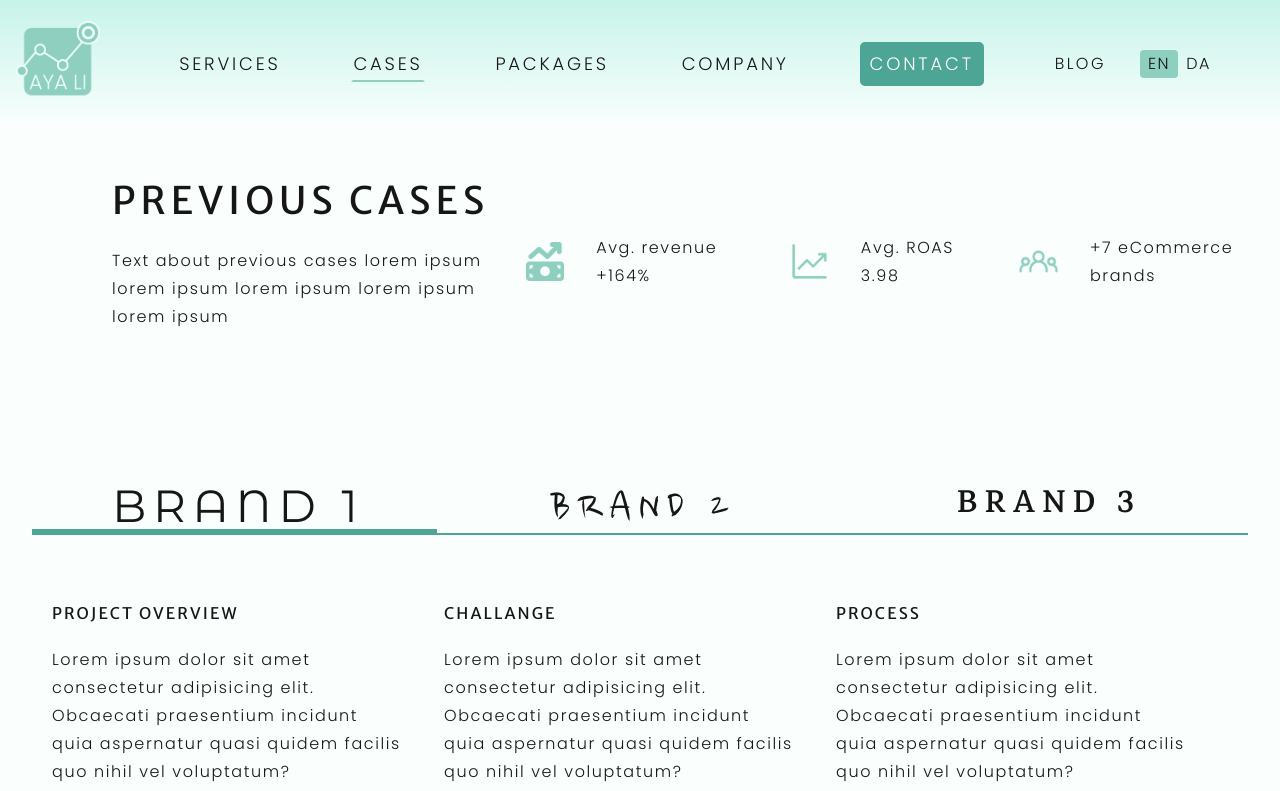
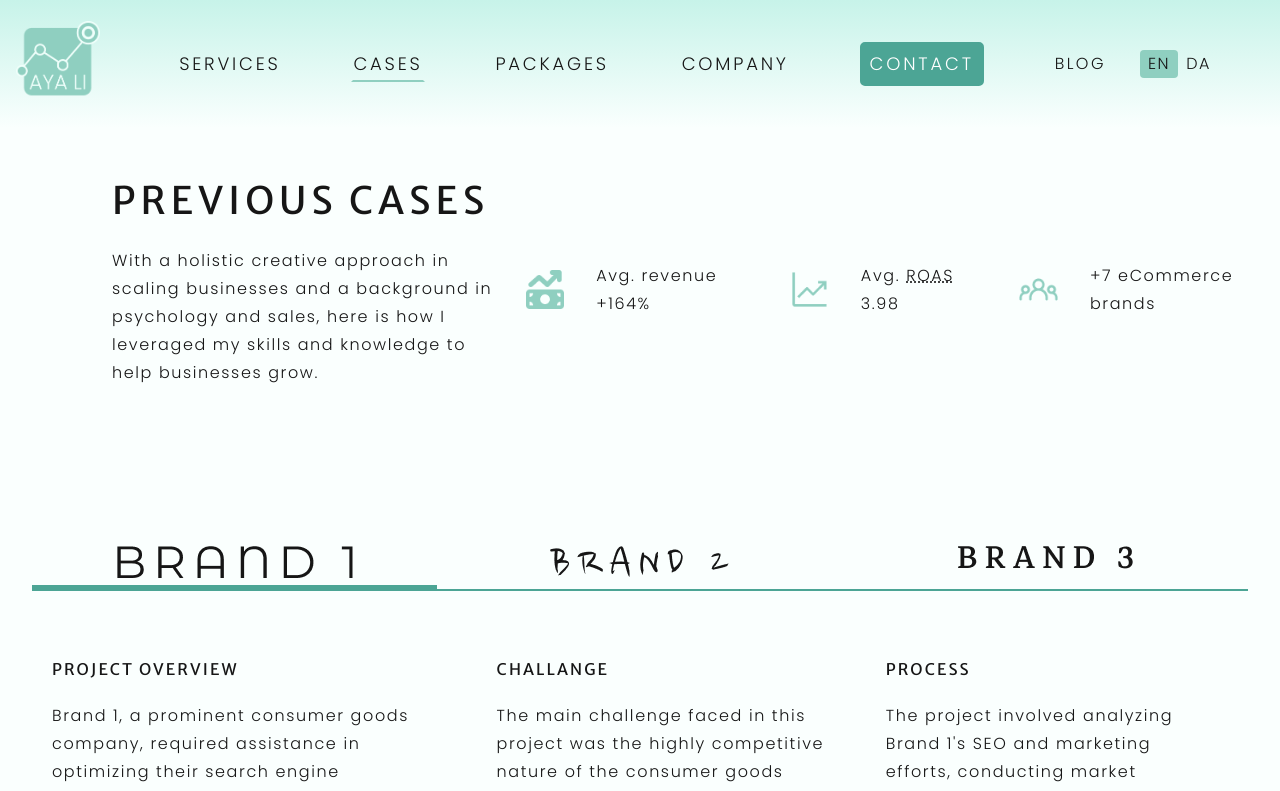
Before and after one commit to ThordurTh/ayali, a Next.js app: page /cases in a window 1280 px wide. Shown: the top 791 px of the page. Built offline with nearby package versions, Linux system fonts and the light colour scheme.

Commit message:
cases mobiel and responsive fixes

```diff
--- a/components/Tabs.js
+++ b/components/Tabs.js
@@ -1,128 +1,149 @@
-import { useState } from "react";
-import brand1 from "../assets/BRAND1.png"
-import brand2 from "../assets/BRAND2.png"
-import brand3 from "../assets/BRAND3.png"
+import { useState, useRef } from "react";
+import brand1 from "../assets/BRAND1.png";
+import brand2 from "../assets/BRAND2.png";
+import brand3 from "../assets/BRAND3.png";
 import Image from "next/image";
 
 function Tabs() {
   const [toggleState, setToggleState] = useState(1);
+  const [activeIndexes, setActiveIndexes] = useState([]);
 
   const toggleTab = (index) => {
     setToggleState(index);
   };
+  const handleClick = (index) => {
+    if (activeIndexes.includes(index)) {
+      setActiveIndexes(activeIndexes.filter((i) => i !== index));
+    } else {
+      setActiveIndexes([...activeIndexes, index]);
+    }
+  };
+
+  const tabs = [
+    {
+      id: 1,
+      imgSrc: brand1,
+      p1: "Brand 1, a prominent consumer goods company, required assistance in optimizing their search engine optimization and marketing strategies. The project aimed to enhance Brand 1's online visibility, drive organic traffic, and improve their overall marketing performance. Through strategic SEO tactics and targeted marketing initiatives, the objective was to elevate Brand 1's online presence and expand their market reach.",
+      p2: "The main challenge faced in this project was the highly competitive nature of the consumer goods industry. Brand 1 needed to overcome the fierce competition and stand out in a saturated market. The task was to develop innovative and effective SEO and marketing strategies that would not only drive organic traffic but also differentiate Brand 1 from its competitors.",
+      p3: "The project involved analyzing Brand 1's SEO and marketing efforts, conducting market research, and studying competitors. A tailored strategy was developed, focusing on keyword optimization, content creation, and targeted campaigns. Continuous monitoring and optimization ensured effectiveness throughout the project.",
+    },
+    {
+      id: 2,
+      imgSrc: brand2,
+      p1: "Brand 2, a technology company, underwent a digital transformation to modernize their online presence and enhance customer experiences. The project focused on revamping their website, optimizing the e-commerce platform, and improving digital touchpoints. The goal was to establish a strong digital presence and solidify Brand 2's industry leadership.",
+      p2: "The main challenge in this project was navigating the rapidly evolving landscape of the technology sector. Brand 2 needed to adapt to ever-changing customer expectations and stay ahead of emerging industry trends. The task was to implement a comprehensive digital transformation that aligned with Brand 2's vision while overcoming potential operational and technical hurdles.",
+      p3: "The project involved assessing Brand 2's digital landscape and customer needs, followed by strategic planning and implementation of digital transformation initiatives. This included website revamp, e-commerce optimization, and digital touchpoint enhancements. Continuous monitoring and adjustments ensured a successful transformation for Brand 2.",
+    },
+    {
+      id: 3,
+      imgSrc: brand3,
+      p1: "Brand 3, a retail company, pursued a digital innovation project to enhance their social media presence and optimize their e-commerce platform. The goal was to drive business growth and establish Brand 3 as a leader in the competitive market.",
+      p2: "The primary challenge in this project was overcoming the competitive landscape of the retail industry. Brand 3 needed to differentiate themselves from competitors and stand out in the crowded digital space. The task was to develop effective social media strategies and optimize the e-commerce platform to attract and retain customers amidst fierce competition.",
+      p3: "The project involved analyzing Brand 3's social media presence and e-commerce platform, followed by strategic planning and implementation to enhance both areas. The focus was on improving social media strategies and optimizing the e-commerce platform for maximum impact and growth.",
+    },
+  ];
 
   return (
+    <>
       <div className="tabs-container">
         <div className="bloc-tabs">
-
-        <div className={toggleState === 1 ? "tabs active-tabs" : "tabs"}
-        onClick={() => toggleTab(1)}>
-        <Image src={brand1} alt="brand1 icon"/>
+          {tabs.map((tab) => (
+            <div
+              key={tab.id}
+              className={toggleState === tab.id ? "tabs active-tabs" : "tabs"}
+              onClick={() => toggleTab(tab.id)}
+            >
+              <Image src={tab.imgSrc} alt={`brand${tab.id} icon`} />
             </div>
-
-        <div className={toggleState === 2 ? "tabs active-tabs" : "tabs"}
-        onClick={() => toggleTab(2)}>
-        <Image src={brand2} alt="brand2 icon"/>
-        </div>
-
-        <div className={toggleState === 3 ? "tabs active-tabs" : "tabs"}
-        onClick={() => toggleTab(3)}>
-        <Image src={brand3} alt="brand3 icon"/>
-        </div>
+          ))}
         </div>
 
         <div className="content-tabs">
+          {tabs.map((tab) => (
             <div
-          className={toggleState === 1 ? "content  active-content" : "content"}
+              key={tab.id}
+              className={
+                toggleState === tab.id ? "content  active-content" : "content"
+              }
             >
               <div className="individual-content">
                 <h4>Project Overview</h4>
-          <p>
-            Lorem ipsum dolor sit amet consectetur adipisicing elit. Obcaecati
-            praesentium incidunt quia aspernatur quasi quidem facilis quo nihil
-            vel voluptatum?
-          </p>
+                <p>{tab.p1}</p>
               </div>
 
               <div className="individual-content">
                 <h4>Challange</h4>
-          <p>
-            Lorem ipsum dolor sit amet consectetur adipisicing elit. Obcaecati
-            praesentium incidunt quia aspernatur quasi quidem facilis quo nihil
-            vel voluptatum?
-          </p>
+                <p>{tab.p2}</p>
               </div>
               <div className="individual-content">
                 <h4>Process</h4>
-          <p>
-            Lorem ipsum dolor sit amet consectetur adipisicing elit. Obcaecati
-            praesentium incidunt quia aspernatur quasi quidem facilis quo nihil
-            vel voluptatum?
-          </p>
+                <p>{tab.p3}</p>
               </div>
+            </div>
+          ))}
+        </div>
+      </div>
+      <section className="accordion_cases">
+        <ul>
+          {tabs.map((tab) => (
+            <li key={tab.id}>
+              <div
+                id={tab.id}
+                className="brand_logo"
+                onClick={() => handleClick(tab.id)}
+              >
+                <Image src={tab.imgSrc} alt={`brand${tab.id} icon`} />
+                <svg
+                  xmlns="http://www.w3.org/2000/svg"
+                  width="32"
+                  height="32"
+                  fill="currentColor"
+                  // className="bi bi-chevron-down"
+                  className={
+                    activeIndexes.includes(tab.id)
+                      ? "bi bi-chevron-down arrow_flip"
+                      : "bi bi-chevron-down"
+                  }
+                  viewBox="0 0 16 16"
+                >
+                  <path
+                    fillRule="evenodd"
+                    d="M1.646 4.646a.5.5 0 0 1 .708 0L8 10.293l5.646-5.647a.5.5 0 0 1 .708.708l-6 6a.5.5 0 0 1-.708 0l-6-6a.5.5 0 0 1 0-.708z"
+                  />
+                </svg>
               </div>
 
               <div
-          className={toggleState === 2 ? "content  active-content" : "content"}
+                className={
+                  activeIndexes.includes(tab.id)
+                    ? "case_description show"
+                    : "case_description"
+                }
+                // className={
+                //   toggleBrand === tab.id
+                //     ? "case_description show"
+                //     : "case_description"
+                // }
               >
                 <div className="individual-content">
                   <h4>Project Overview</h4>
-          <p>
-            Lorem ipsum dolor sit amet consectetur adipisicing elit. Obcaecati
-            praesentium incidunt quia aspernatur quasi quidem facilis quo nihil
-            vel voluptatum?
-          </p>
+                  <p>{tab.p1}</p>
                 </div>
 
                 <div className="individual-content">
                   <h4>Challange</h4>
-          <p>
-            Lorem ipsum dolor sit amet consectetur adipisicing elit. Obcaecati
-            praesentium incidunt quia aspernatur quasi quidem facilis quo nihil
-            vel voluptatum?
-          </p>
+                  <p>{tab.p2}</p>
                 </div>
                 <div className="individual-content">
                   <h4>Process</h4>
-          <p>
-            Lorem ipsum dolor sit amet consectetur adipisicing elit. Obcaecati
-            praesentium incidunt quia aspernatur quasi quidem facilis quo nihil
-            vel voluptatum?
-          </p>
+                  <p>{tab.p3}</p>
                 </div>
               </div>
-
-        <div
-          className={toggleState === 3 ? "content  active-content" : "content"}
-        >
-          <div className="individual-content">
-          <h4>Project Overview</h4>
-          <p>
-            Lorem ipsum dolor sit amet consectetur adipisicing elit. Obcaecati
-            praesentium incidunt quia aspernatur quasi quidem facilis quo nihil
-            vel voluptatum?
-          </p>
-          </div>
-
-          <div className="individual-content">
-          <h4>Challange</h4>
-          <p>
-            Lorem ipsum dolor sit amet consectetur adipisicing elit. Obcaecati
-            praesentium incidunt quia aspernatur quasi quidem facilis quo nihil
-            vel voluptatum?
-          </p>
-          </div>
-          <div className="individual-content">
-          <h4>Process</h4>
-          <p>
-            Lorem ipsum dolor sit amet consectetur adipisicing elit. Obcaecati
-            praesentium incidunt quia aspernatur quasi quidem facilis quo nihil
-            vel voluptatum?
-          </p>
-          </div>
-        </div>
-      </div>
-    </div>
+            </li>
+          ))}
+        </ul>
+      </section>
+    </>
   );
 }
 
--- a/pages/cases.js
+++ b/pages/cases.js
@@ -1,10 +1,10 @@
 import React from "react";
 import Head from "next/head";
 import FooterNav from "@components/FooterNav";
-import Tabs from "@components/Tabs"
-import chart from "../assets/chart-up.png"
-import money from "../assets/money.png"
-import brands from "../assets/brands.png"
+import Tabs from "@components/Tabs";
+import chart from "../assets/chart-up.png";
+import money from "../assets/money.png";
+import brands from "../assets/brands.png";
 import Image from "next/image";
 
 function cases() {
@@ -24,16 +24,20 @@ function cases() {
         <div className="previous-cases-text">
           <h1>PREVIOUS CASES</h1>
           <p>
-          Text about previous cases lorem ipsum lorem ipsum lorem ipsum lorem
-          ipsum lorem ipsum
+            With a holistic creative approach in scaling businesses and a
+            background in psychology and sales, here is how I leveraged my
+            skills and knowledge to help businesses grow.
           </p>
         </div>
         <div className="previous-cases-graphics">
-          <div><Image src={money} width={48} height={48} alt="money icon" />
+          <div>
+            <Image src={money} width={48} height={48} alt="money icon" />
             <p>Avg. revenue +164% </p>
           </div>
           <div>
-          <p>Avg. ROAS 3.98</p>
+            <p>
+              Avg. <abbr title="Return on ad spend">ROAS</abbr> 3.98
+            </p>
             <Image src={chart} width={48} height={48} alt="chart icon" />
           </div>
           <div>
@@ -42,7 +46,7 @@ function cases() {
           </div>
         </div>
       </div>
-      <Tabs/>
+      <Tabs />
       <FooterNav currentPage={currentPage}></FooterNav>
     </>
   );
--- a/styles/blog.scss
+++ b/styles/blog.scss
@@ -1,4 +1,4 @@
-.blog-page-wrapper{
+.blog-page-wrapper {
   display: grid;
   grid-template-columns: 1fr;
   grid-template-rows: auto;
@@ -7,68 +7,66 @@
   padding: 1rem;
   gap: 1rem;
   margin-top: 1rem;
-    h1{
+  h1 {
     text-align: center;
-
   }
 }
 
-.blog-cards-container{
+.blog-cards-container {
   list-style-type: none;
   display: flex;
   flex-wrap: wrap;
   gap: 2rem;
   margin-bottom: 2rem;
   justify-content: center;
-    li:hover{
+  li:hover {
     transition: 0.3s ease-in-out;
-        box-shadow: 4px 4px 4px 4px rgba(0, 0, 0, 0.20);
+    box-shadow: 4px 4px 4px 4px rgba(0, 0, 0, 0.2);
   }
-    li{
+  li {
     box-shadow: 0px 4px 4px rgba(0, 0, 0, 0.25);
     background-color: var(--teal5);
     width: 340px;
     border-radius: 10px;
-
   }
 }
 
-.blog-posts-page-container{
+.blog-posts-page-container {
   display: flex;
   flex-direction: column;
   gap: 2rem;
+  padding-bottom: 4rem;
 }
 
-.blog-posts-page-hero-container{
+.blog-posts-page-hero-container {
   background-color: var(--teal1);
   height: 400px;
   display: flex;
   align-items: flex-end;
-    h2{
+  h2 {
     padding-left: 1rem;
     margin-top: 0rem;
   }
 }
 
 @media screen and (min-width: 1080px) {
-        .blog-page-wrapper{
+  .blog-page-wrapper {
     margin-top: 2rem;
-            .blog-cards-container{
+    .blog-cards-container {
       justify-content: flex-start;
     }
-            h1{
+    h1 {
       text-align: left;
       margin-bottom: 2rem;
     }
   }
-        .blog-posts-page-container{
+  .blog-posts-page-container {
     max-width: 1160px;
     margin: auto;
-            .blog-posts-page-hero-container{
+    .blog-posts-page-hero-container {
       height: 600px;
       box-shadow: -5px -5px 10px rgba(0, 0, 0, 0.32),
-                            5px -5px 10px rgba(0, 0, 0, 0.32),
-                            -5px 5px 10px rgba(0, 0, 0, 0.32),
+        5px -5px 10px rgba(0, 0, 0, 0.32), -5px 5px 10px rgba(0, 0, 0, 0.32),
         5px 5px 10px rgba(0, 0, 0, 0.32);
     }
   }
--- a/styles/cases.scss
+++ b/styles/cases.scss
@@ -1,9 +1,82 @@
+.accordion_cases {
+  margin: 0 5%;
+  padding: 3rem 0;
+  ul {
+    list-style: none;
+    display: flex;
+    flex-direction: column;
+    gap: 2rem;
+    .brand_logo {
+      display: flex;
+      justify-content: space-between;
+      width: 100%;
+      border-bottom: 2px solid var(--teal2);
+      padding-bottom: 0.5rem;
+      cursor: pointer;
+    }
+    .case_description {
+      display: none;
+    }
+    .show {
+      display: flex;
+      flex-direction: column;
+    }
+    .bi-chevron-down {
+      transition: transform 0.3s;
+    }
+    .arrow_flip {
+      transform: rotate(180deg);
+      transition: transform 0.3s;
+    }
+  }
+}
+
+.tabs-container {
+  visibility: hidden;
+  height: 0px;
+  overflow: hidden;
+}
+
+.previous-cases-hero {
+  margin: 3rem 1rem 1rem 1rem;
+  display: grid;
+  gap: 2rem;
+}
+.previous-cases-text {
+  display: flex;
+  text-align: center;
+  flex-direction: column;
+  h1 {
+    max-width: 400px;
+    align-self: center;
+  }
+}
+
+.previous-cases-graphics {
+  display: flex;
+  gap: 3rem;
+  flex-direction: column;
+  > div {
+    display: flex;
+    justify-content: space-evenly;
+    align-items: center;
+    > p {
+      margin: 0;
+    }
+  }
+}
+
 @media screen and (min-width: 1080px) {
+  .accordion_cases {
+    display: none;
+  }
   .tabs-container {
     margin-left: 2rem;
     margin-right: 2rem;
-    visibility: visible!important;
+    visibility: visible !important;
     margin-top: 8rem;
+    overflow: visible;
+    height: auto;
   }
 
   .bloc-tabs {
@@ -16,23 +89,22 @@
     text-align: center;
     width: 50%;
     cursor: pointer;
-    border-bottom:  2px solid var(--teal2);
+    border-bottom: 2px solid var(--teal2);
     box-sizing: content-box;
     position: relative;
     outline: none;
     background-color: var(--teal6);
   }
 
-  .active-tabs  {
+  .active-tabs {
     border-bottom: 6px solid var(--teal2);
   }
 
   button {
     border: none;
-
   }
   .content-tabs {
-    flex-grow : 1;
+    flex-grow: 1;
   }
   .content {
     padding: 20px;
@@ -50,63 +122,29 @@
     display: flex;
   }
 
-.individual-content{
+  .individual-content {
     margin-top: 0;
   }
 }
 
-.tabs-container{
-   visibility: hidden;
-   height: 0px;
-}
-
-.previous-cases-hero{
-    margin: 3rem 1rem 1rem 1rem;
-    display: grid;
-    gap: 2rem;
-}
-.previous-cases-text{
-    display: flex;
-    text-align: center;
-    flex-direction: column;
-    h1{
-        max-width: 400px;
-        align-self: center;
-    }
-}
-
-.previous-cases-graphics{
-    display: flex;
-    gap: 3rem;
-    flex-direction: column;
-    >div{
+@media screen and (min-width: 1080px) {
+  .previous-cases-hero {
     display: flex;
     justify-content: space-evenly;
-        align-items: center;
-        >p{
-            margin: 0;
-        }
-    }
-}
-
-@media screen and (min-width: 1080px) {
-    .previous-cases-hero{
-        display: flex;
-        justify-content: space-evenly;
-        .previous-cases-text{
+    .previous-cases-text {
       padding-left: 6rem;
       display: block;
       text-align: left;
-            p{
+      p {
         max-width: 450px;
       }
     }
-    .previous-cases-graphics{
+    .previous-cases-graphics {
       flex-direction: row;
-        >div{
+      > div {
         gap: 2rem;
       }
-        :nth-child(2){
+      :nth-child(2) {
         flex-direction: row-reverse;
       }
     }
--- a/styles/contact.scss
+++ b/styles/contact.scss
@@ -161,10 +161,10 @@
         font: inherit;
         color: currentColor;
         width: 1.5rem;
-        height: 1.5rem;
         border: 0.2em solid var(--teal4);
         border-radius: 5px;
         background-color: var(--teal4);
+        aspect-ratio: 1/1;
       }
 
       input[type="checkbox"]:checked {
--- a/styles/footer.scss
+++ b/styles/footer.scss
@@ -1,11 +1,12 @@
 footer {
   margin-top: 1rem;
   width: 100%;
+
   @media screen and (min-width: 1080px) {
     position: absolute;
     bottom: 0;
   }
-  @media screen and (max-height: 1080px) {
+  @media screen and (max-height: 900px) {
     position: static;
   }
   ul {
--- a/styles/globals.scss
+++ b/styles/globals.scss
@@ -32,6 +32,11 @@ body {
   font-weight: 400;
   line-height: 1.75;
   color: var(--black);
+  position: relative;
+  min-height: 100vh;
+  main {
+    // min-height: 881px;
+  }
 }
 
 p {
@@ -143,9 +148,9 @@ a {
     align-items: center;
   }
 }
-.success{
+.success {
   padding: 0.5rem 2rem 0.5rem 2rem;
 }
-.success-message{
+.success-message {
   min-height: 700px;
 }
--- a/styles/header.scss
+++ b/styles/header.scss
@@ -113,12 +113,12 @@ header {
       opacity: 1;
       transform: translateY(0);
       transition: all 0.5s;
-      gap: 2rem;
+      gap: 1.5rem;
     }
     @media screen and (min-width: 1080px) {
-      .desktop_links a.active{
-      border-bottom: solid 2px var(--teal3);
-    }
+      .desktop_links a.active {
+        border-bottom: solid 2px var(--teal3);
+      }
     }
   }
   .header_nav.show_menu {
--- a/styles/index.scss
+++ b/styles/index.scss
@@ -12,6 +12,9 @@
     margin-top: 5%;
     // max-height: 50vh;
     gap: 5%;
+  }
+  @media screen and (min-height: 901px) {
+    padding-bottom: 10rem;
   }
   .hero {
     margin-bottom: 3rem;
```
Also changed, not shown: components/Header.js (+56 -11 lines), pages/company.js (+39 -10 lines), styles/company.scss (+60 -79 lines). Lines whose indentation alone changed are shown as unchanged.
